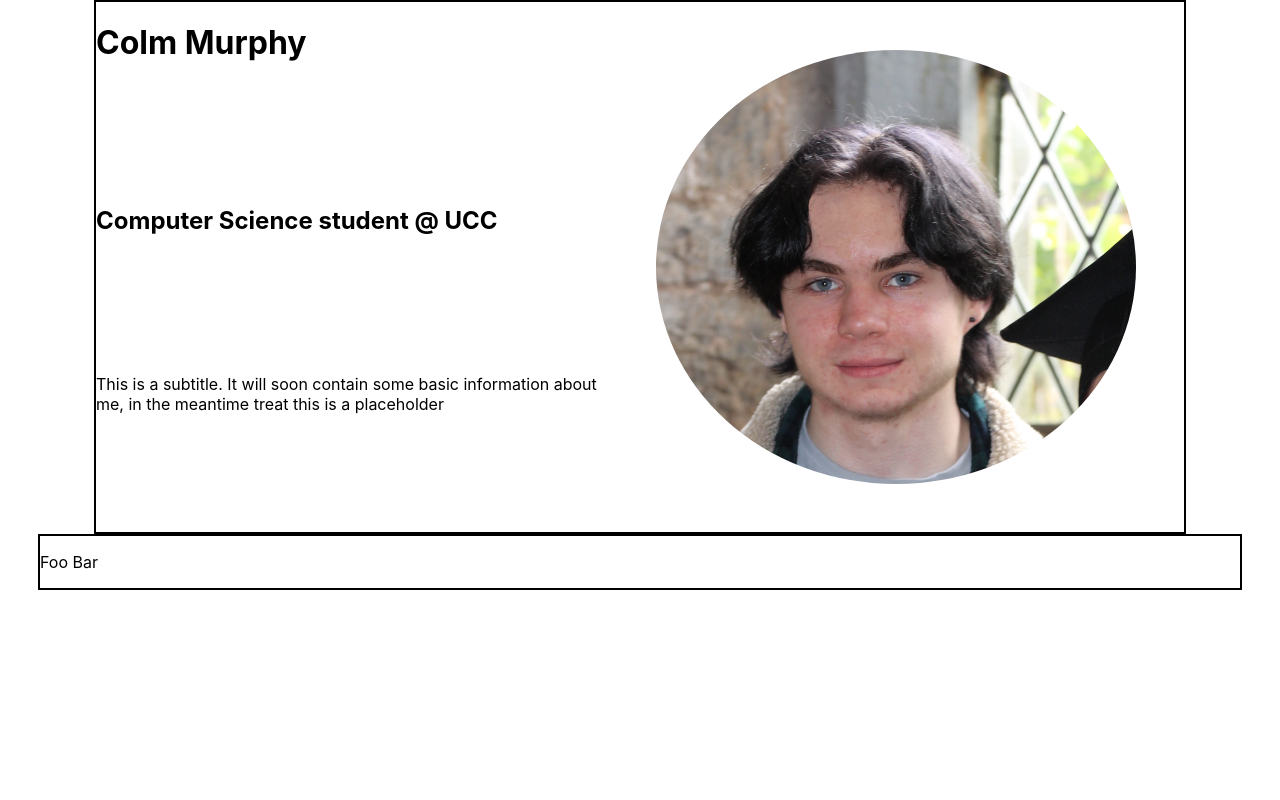
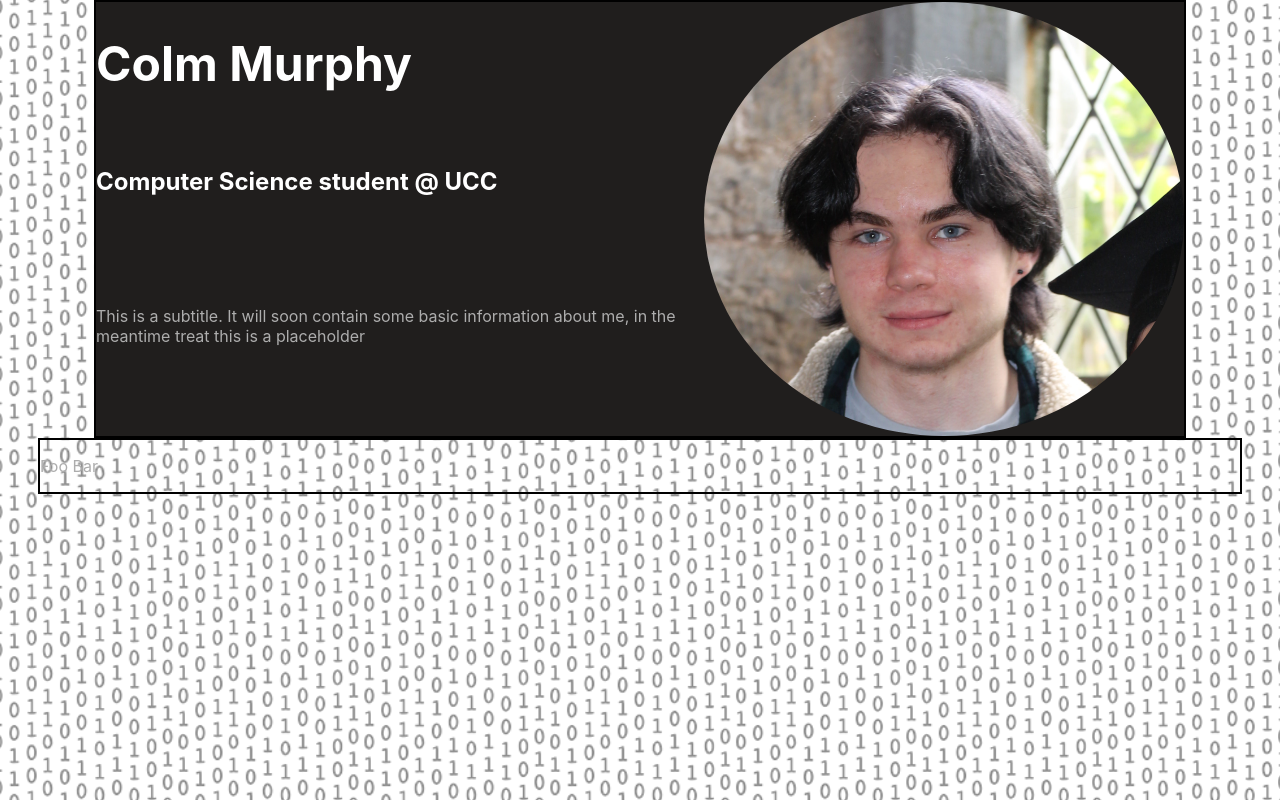
Before and after one commit to colmmurphyxyz/colmmurphyxyz.github.io, a React (Create React App) app: page / in a window 1280 px wide. Built offline with nearby package versions, Linux system fonts and the light colour scheme.

Commit message:
bitta css

```diff
--- a/src/App.css
+++ b/src/App.css
@@ -1,7 +1,41 @@
 :root {
-  /* --main-color: #2460A7;
-  --secondary-color: #B3C7D6;
-  --beige: #D9B48F;
-  --light-blue: #85B3D1; */
+  --background-color: #201E1D;
+  --light-gray: #ADADAD;
   font-size: 16px;
 }
+
+h1, h2, h3, h4, h5, h6 {
+  color: white
+}
+
+p {
+  color: var(--light-gray);
+}
+
+.bg {
+  z-index: -1;
+  width: 100vw;
+  height: 100vh;
+  position: fixed;
+  background: url(../public/img/binary-repeat.png);
+  filter: invert(1) brightness(0.4);
+  transform: scale(1.3, 1.3);
+  animation: swipe 120s linear infinite;
+}
+
+@keyframes swipe {
+  0% {
+      background-position: 0% 50%;
+      /* filter: invert(1) brightness(0.4); */
+  }
+
+  50% {
+      background-position: 100% 50%;
+      /* filter: invert(1) brightness(0.4); */
+  }
+
+  100% {
+      background-position: 0% 50%;
+      /* filter: invert(1); */
+  }
+}
--- a/src/App.tsx
+++ b/src/App.tsx
@@ -6,6 +6,7 @@ import Home from './views/Home/Home';
 function App() {
   return (
     <>
+      <div className="bg"></div>
       <Router>
         <Header />
         <Routes>
--- a/src/components/Header.module.css
+++ b/src/components/Header.module.css
@@ -1,6 +1,7 @@
 header {
     max-width: min(85%, 75rem);
     border: 2px solid black;
+    background-color: var(--background-color);
     margin: 0 auto;
     display: grid;
     grid-template-areas:
@@ -21,11 +22,15 @@ header {
 
 header > h1 {
     grid-area: title;
-    /* min-width: 15em; */
+    min-width: 50%;
+    font-size: 3rem;
+    margin-bottom: 0;
 }
 
 header > h2 {
     grid-area: subtitle;
+    margin-top: 0;
+    padding-top: 0;
 }
 
 header > p {
@@ -35,8 +40,9 @@ header > p {
 header > img {
     grid-area: headshot;
     border-radius: 50%;
-    max-width: 30rem;
-    max-height: 30rem;
-    padding: 3em;
-    object-fit: contain;
+    max-width: min(30rem, 100%);
+    max-height: min(30rem, 100%);
+    /* padding: 3em; */
+    margin: 0 auto;
+    object-fit: scale-down;
 }
--- a/src/views/Home/Home.module.css
+++ b/src/views/Home/Home.module.css
@@ -1,15 +1,5 @@
 p {
     background: "red";
-}
-
-.bg {
-    z-index: -1;
-    width: 100vw;
-    height: 100vh;
-    position: fixed;
-    background: url(../../../public/img/binary-repeat.png);
-    filter: invert(1) brightness(0.4);
-    animation: swipe 120s linear infinite;
 }
 
 main {
```
